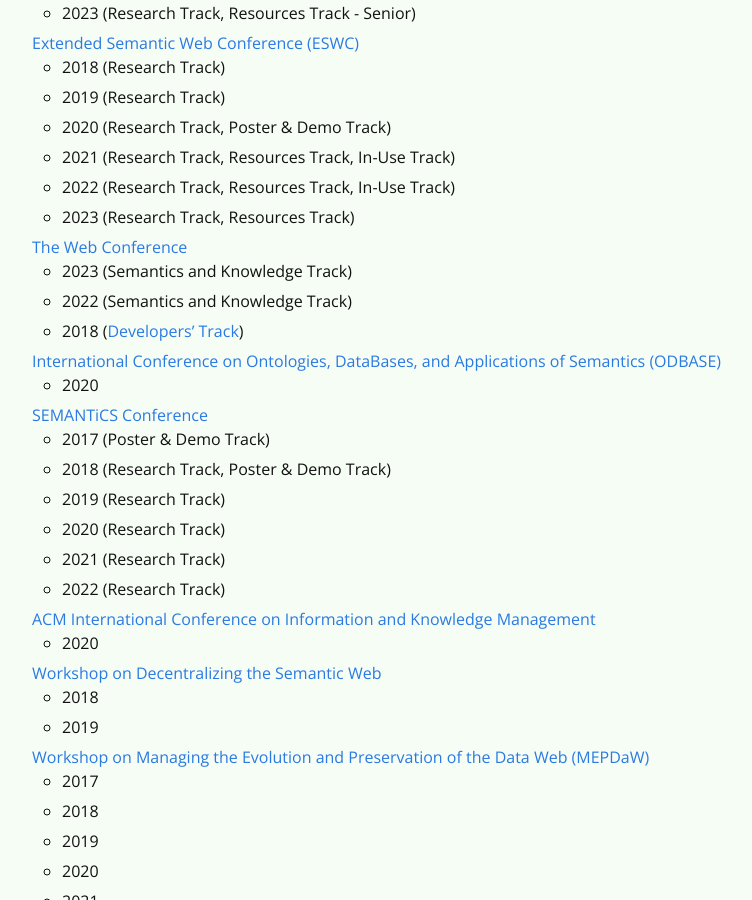
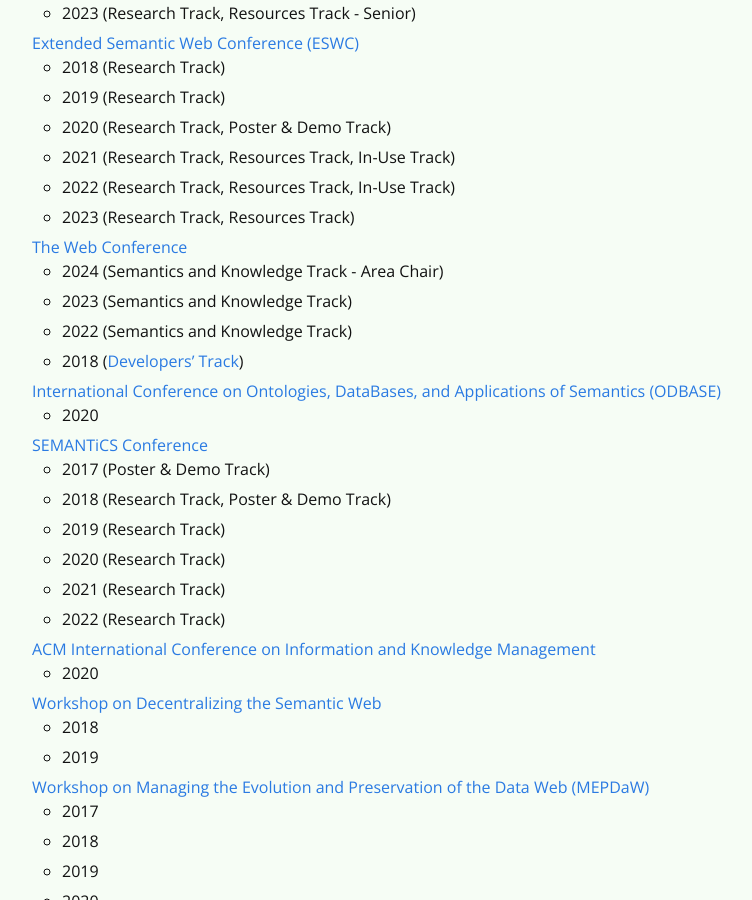
Before and after one commit to rubensworks/rubensworks.net, a Jekyll site: the page built from cv.md, in a window 1280 px wide and 900 px high, scrolled down 6242 px. Shown: the whole window, without its empty margins (268-1020 px from the left). Built offline with Jekyll 4.4.1, drawn with Linux system fonts in a browser that asks for light colours; some web fonts are replaced.

Commit message:
Add WebConf 2024 to CV

```diff
--- a/cv.md
+++ b/cv.md
@@ -432,6 +432,7 @@
     * 2022 (Research Track, Resources Track, In-Use Track)
     * 2023 (Research Track, Resources Track)
 * [The Web Conference](https://www.iw3c2.org/)
+    * 2024 (Semantics and Knowledge Track - Area Chair)
     * 2023 (Semantics and Knowledge Track)
     * 2022 (Semantics and Knowledge Track)
     * 2018 ([Developers' Track](https://www2018.thewebconf.org/program/developers-track/))
```
